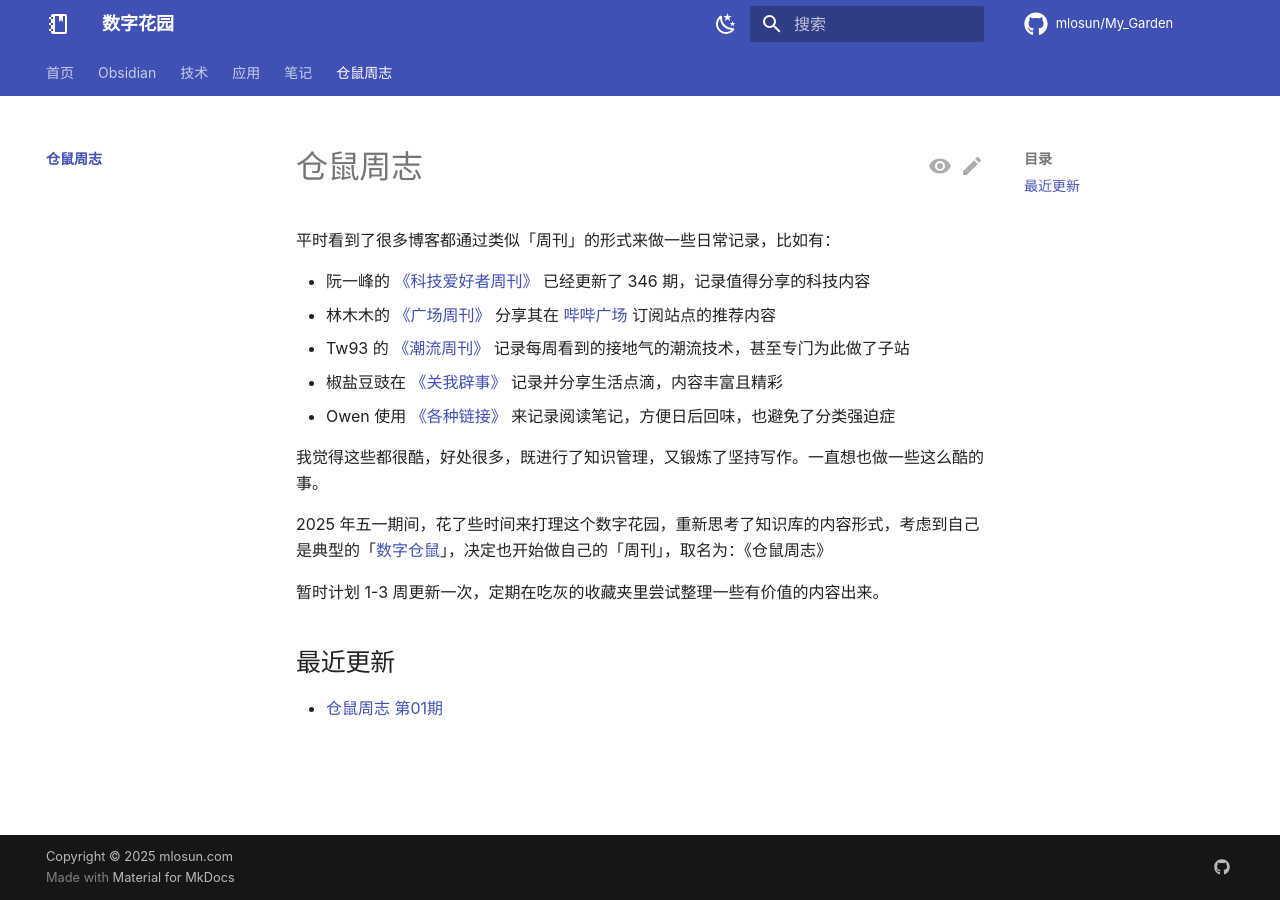
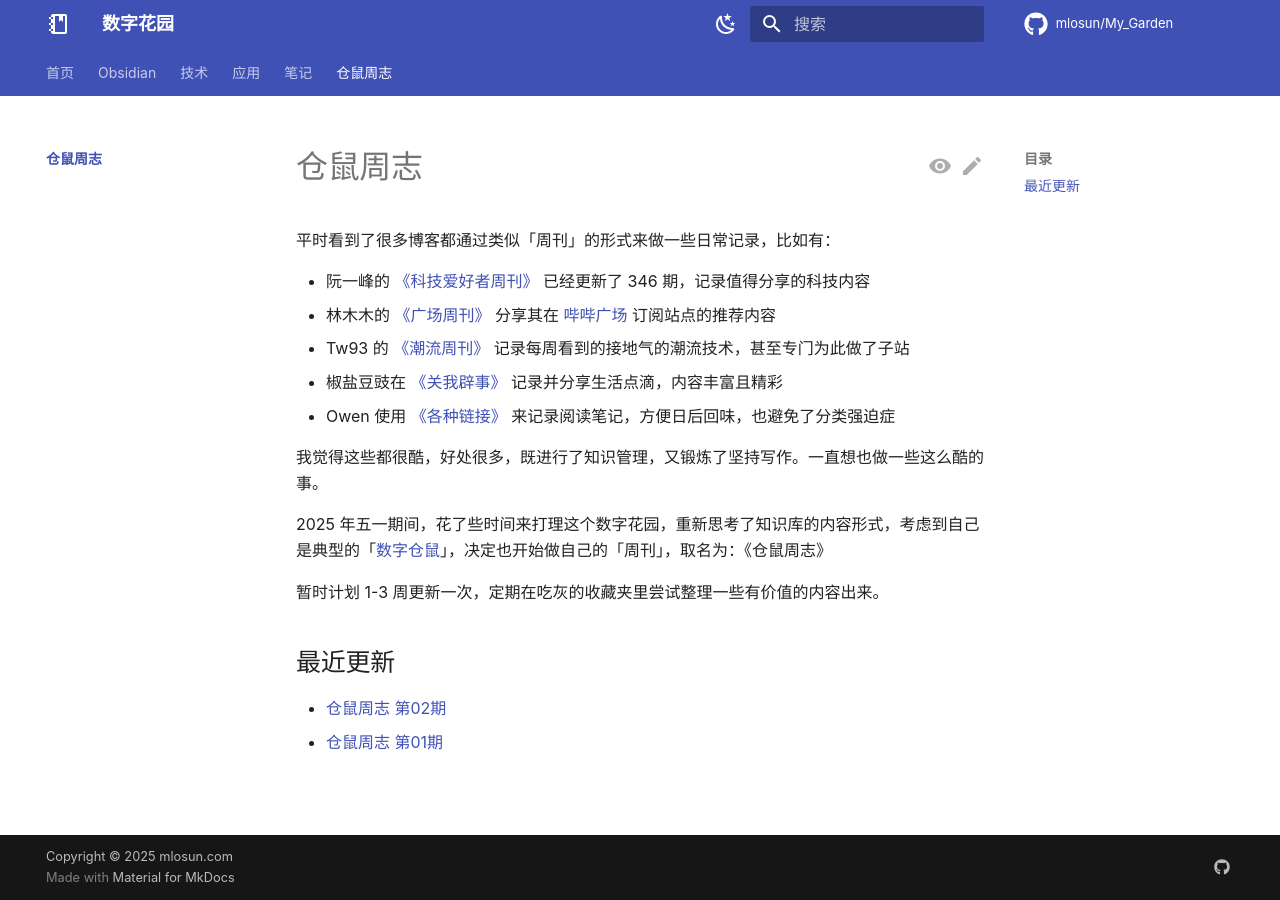
Before and after one commit to mlosun/My_Garden, an MkDocs documentation site: the page built from docs/weekly/index.md, in a window 1280 px wide. Built offline with MkDocs 1.6.1 and Material for MkDocs 9.7.7, drawn with Linux system fonts in a browser that asks for light colours; comment, search, counter and statistics services are not loaded.

Commit message:
PUSH NOTE : index.md

```diff
--- a/docs/weekly/index.md
+++ b/docs/weekly/index.md
@@ -21,4 +21,5 @@ title: 仓鼠周志
 
 ## 最近更新
 
+- [仓鼠周志 第02期](./%E4%BB%93%E9%BC%A0%E5%91%A8%E5%BF%97%20%E7%AC%AC02%E6%9C%9F.md)
 - [仓鼠周志 第01期](./%E4%BB%93%E9%BC%A0%E5%91%A8%E5%BF%97%20%E7%AC%AC01%E6%9C%9F.md)
```
